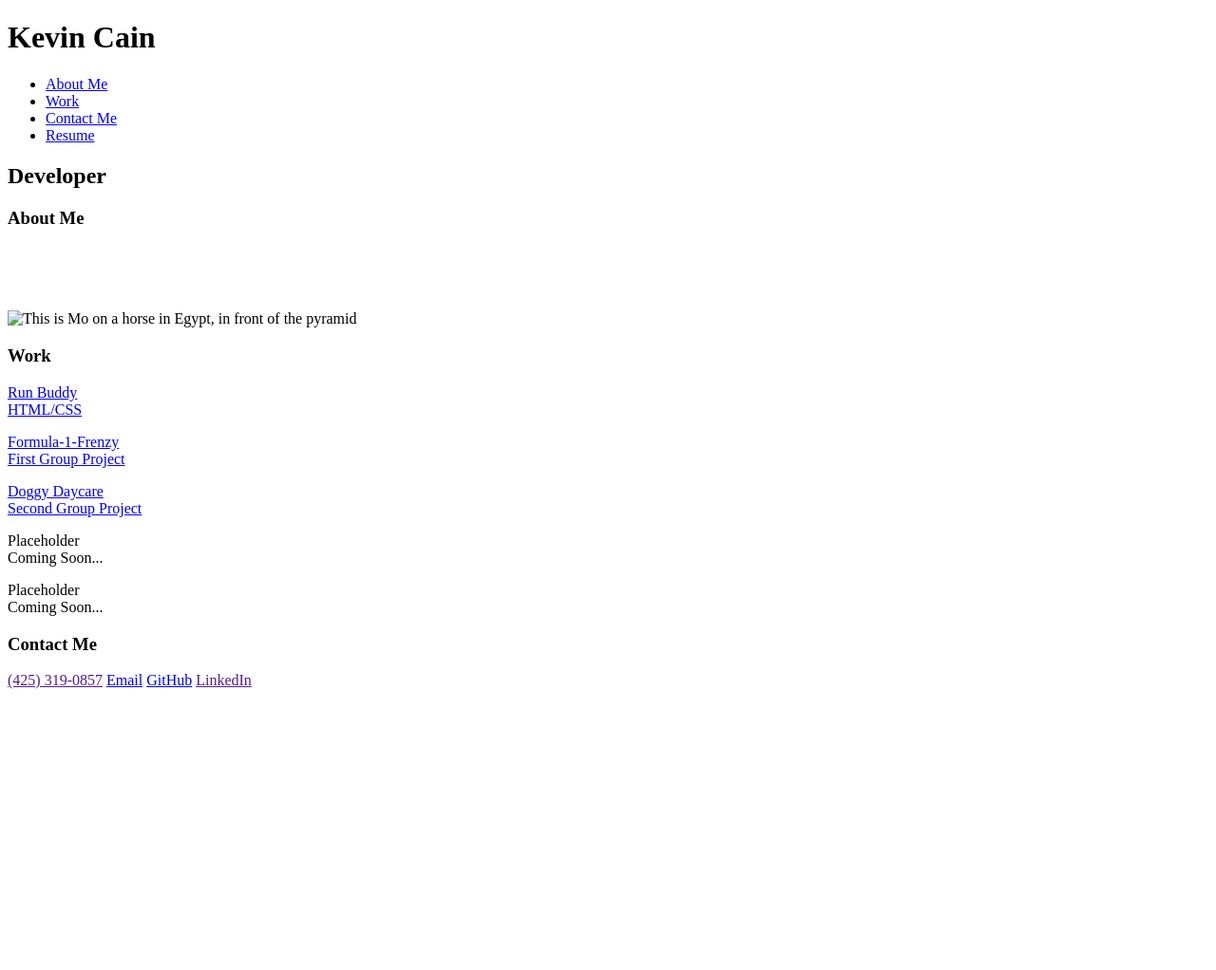
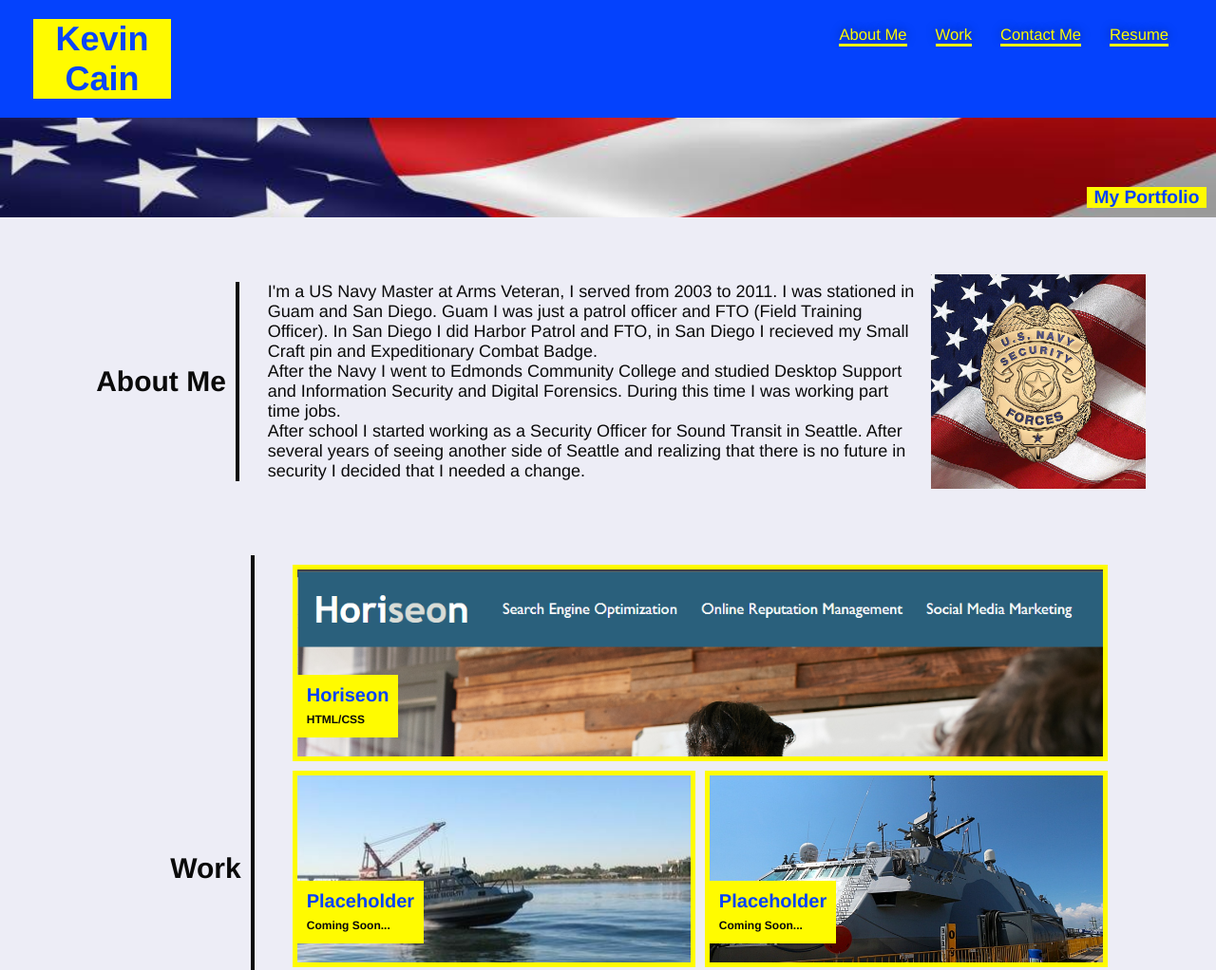
Before and after one commit to Arthur528/blu-pig-2, a plain HTML site: page index.html in a window 1280 px wide. Shown: the top 1022 px of the page at 95% size. Before the commit the page ends 800 px from the top, so only its background shows below. Drawn offline with Linux system fonts and the light colour scheme.

Commit message:
added css and images to my project

```diff
--- /dev/null
+++ b/assets/style.css
@@ -0,0 +1,275 @@
+:root {
+    --primary-color: #fffb00;
+    --secondary-color: #0442fd;
+    --tertiary-color: #0a0a0a;
+}
+
+* {
+    margin: 0;
+    padding: 0;
+    box-sizing: border-box;
+}
+
+body {
+    font-family: Helvetica, Arial, sans-serif;
+    background-color: #EDEDF6;
+}
+
+section {
+    padding: 10px;
+}
+
+/* apply styles to <header> */
+header {
+    padding: 20px 35px;
+    background-color: #0442fc;
+    display: flex;
+    justify-content: space-between;
+    flex-wrap: wrap;
+    top: 0;
+    background-color:var(--secondary-color);
+    background-attachment: fixed;
+}
+
+.header-highlight{
+    background-color: #3d3331;
+}
+
+
+header a {
+    text-decoration: none;
+    color: var(--primary-color);
+    border-bottom: 3px solid var(--primary-color);
+}
+
+header h1 {
+    font-weight: bold;
+    font-size: 36px;
+    color: #0945fa;
+    margin: 0;
+    background-color: var(--primary-color);
+    width: 12%;
+    text-align: center;
+}
+
+header nav {
+    margin: 7px 0;
+}
+
+header nav ul {
+    display: flex;
+    flex-wrap: wrap;
+    justify-content: space-between;
+    align-items: center;
+    list-style: none;
+}
+
+header nav ul li a {
+    margin: 10px 15px;
+    font-weight: lighter;
+    font-size: 1.3vw;
+    text-shadow: 0 0 10px rgba(0, 0, 0, 0.5);
+}
+
+/* Hero Style Start */
+.hero {
+    background-image: url('../assets/images/usflag.jpg');
+    background-size: cover;
+    display: flex;
+    justify-content: right;
+    flex-wrap: wrap;
+}
+
+.hero-section {
+    background-color: var(--primary-color);
+    width: 10%;
+    display: flex;
+    justify-content: right;
+    margin-top: 5%;
+}
+
+.hero-section h2 {
+    color: var(--secondary-color);
+    margin: 0 auto;
+    font-size: 1.5vw;
+}
+  /* Hero Style End */
+
+
+/* Section Styles */
+.sections {
+    margin: 50px auto;
+    padding-bottom: 10px;
+    width: 90%;
+    display: flex;
+    flex-wrap: wrap;
+    align-items: center;
+    justify-content: space-between;
+}
+
+.sections:last-child {
+    text-align: right;
+}
+
+.sections:not(:last-child) {
+    text-align: right;
+}
+
+.sections h3{
+    color: var(--tertiary-color);
+    font-size: 30px;
+    flex: 1 10%;
+    padding-right: 10px;
+}
+
+.sections-text {
+    flex: 12;
+    border-left: 4px solid var(--tertiary-color);
+    text-align: left;
+}
+
+.sections-text p {
+    color: var(--tertiary-color);
+    font-size: 18px;
+    padding-left: 30px;
+    padding-right: 15px;
+    text-align: left;
+}
+
+.bio-img {
+    display: block;
+    max-width: 20%;
+    height: auto;
+}
+
+/* work section style start*/
+.grid-work-container {
+    display: grid;
+    height: 80vh;
+    flex: 80%;
+    padding: 0 30px;
+    grid-gap: 10px;
+}
+
+.grid-item {
+    width: 100%;
+    height: 100%;
+    background-size: cover;
+    display: flex;
+    justify-content: flex-start;
+    align-items: flex-end;
+    background: cover;
+    border: 5px solid var(--primary-color);
+}
+
+.grid-item a{
+    text-decoration: none;
+}
+
+.grid-work-item-1 {
+    grid-column: 1 / span 2 ;
+    background-image: url('../assets/images/Horiseon.png');
+}
+
+.grid-work-item-2 {
+    grid-column: 1 / span 1 ;
+    grid-row: 2 / span 1;
+    background-image: url('../assets/images/Navboat.png');
+}
+
+.grid-work-item-3 {
+    grid-column: 2 / span 1 ;
+    grid-row: 2 / span 1;
+    background-image: url('../assets/images/freedom.JPG');
+}
+
+.grid-work-item-4 {
+    grid-column: 1 / span 1 ;
+    grid-row: 3 / span 1;
+    background-image: url('../assets/images/patrolboats.jpg');
+}
+
+.grid-work-item-5 {
+    grid-column: 2 / span 1 ;
+    grid-row: 3 / span 1;
+    background-image: url('../assets/images/MA\ badge.jpg');
+}
+
+.grid-item p {
+    margin: 20px 10px 20px 0;
+    padding: 10px;
+    background-color:var(--primary-color);
+    font-size: 20px;
+    font-weight: bold;
+    color: var(--secondary-color);
+}
+
+.grid-item span {
+    font-size: 12px;
+    color: var(--tertiary-color);
+}
+
+/* hover over effect on pictures */
+.grid-item:hover {
+    opacity: 0.7;
+}
+/* work section style end*/
+
+/* contact me section style start */
+.contactinfo {
+    display: flex;
+    flex-wrap: wrap;
+    padding: 15px;
+    justify-content: space-around;
+    font-size: 20px;
+    width: 100%;
+}
+.contactinfo a {
+    text-decoration: none;
+    border-radius: 5px;
+    margin: 0 30px;
+    color: var(--secondary-color);
+    font-weight: bold;
+    border-bottom: 3px solid var(--tertiary-color);
+}
+/* contact me section style end */
+
+/* MEDIA QUERY FOR SMALLER DESKTOP SCREENS AND SMALLER */
+@media screen and (max-width: 980px) {
+    header {
+        padding-bottom: 0;
+        justify-content: center;
+        position: relative;
+    }
+
+    header h1 {
+        width: 100%;
+        text-align: center;
+    }
+
+    header nav ul {
+        margin-top: 20px;
+        width: 100%;
+        justify-content: center;
+    }
+
+    header nav ul li a {
+        font-size: 20px;
+    }
+}
+
+/* MEDIA QUERY FOR TABLETS AND SMALLER */
+@media screen and (max-width: 768px) {
+    .sections h3 {
+        flex: 1 100%;
+        text-align: center;
+    }
+}
+
+/* MEDIA QUERY FOR MOBILE PHONES AND SMALLER */
+@media screen and (max-width: 575px) {
+    .sections h3 {
+        flex: 1 100%;
+        text-align: center;
+    }
+}
--- a/index.html
+++ b/index.html
@@ -4,7 +4,7 @@
     <meta charset="UTF-8">
     <meta http-equiv="X-UA-Compatible" content="IE=edge">
     <meta name="viewport" content="width=device-width, initial-scale=1.0">
-    <link rel="stylesheet" href="assets/css/style.css" />
+    <link rel="stylesheet" href="assets/style.css" />
     <title>Kevin Cain - Professional Portfolio</title>
 </head>
 <body>
@@ -37,7 +37,7 @@
 <!-- hero/jumbotron -->
 <section class="hero">
     <div class ="hero-section">
-        <h2>Developer</h2>
+        <h2>My Portfolio</h2>
     </div>
 </section>
 <!-- end hero -->
@@ -46,11 +46,11 @@
     <section id="about-me" class="sections">
         <h3>About Me</h3>
         <div class="sections-text">
-            <p></p> <br/>
-            <p></p> <br/>
-            <p></p>
+            <p>I'm a US Navy Master at Arms Veteran, I served from 2003 to 2011. I was stationed in Guam and San Diego. Guam I was just a patrol officer and FTO (Field Training Officer). In San Diego I did Harbor Patrol and FTO, in San Diego I recieved my Small Craft pin and Expeditionary Combat Badge.<br>
+            <p>After the Navy I went to Edmonds Community College and studied Desktop Support and Information Security and Digital Forensics. During this time I was working part time jobs.<br>
+            <p>After school I started working as a Security Officer for Sound Transit in Seattle. After several years of seeing another side of Seattle and realizing that there is no future in security I decided that I needed a change.</p>
         </div>
-            <img class="bio-img" src="./assets/images/Mo-pic.jpg" alt="This is Mo on a horse in Egypt, in front of the pyramid" />
+            <img class="bio-img" src="./assets/images/MA badge.jpg" alt="Master at Arms Badge" />
     </section>
 
     <!-- "Work" section -->
@@ -61,18 +61,16 @@
             <div class="grid-work-container">
 
                 <div class="grid-item grid-work-item-1">
-                    <a href="https://moyangdev.github.io/run-buddy/" target="_blank">
-                    <p>Run Buddy<br><span>HTML/CSS</span></p>
+                    <a href="https://github.com/Arthur528/Horseion-project.git" target="_blank">
+                    <p>Horiseon<br><span>HTML/CSS</span></p>
                     </a>
                 </div>
                 <div class="grid-item grid-work-item-2">
-                    <a href="https://moyangdev.github.io/Formula-1-Frenzy/" target="_blank">
-                    <p>Formula-1-Frenzy<br><span>First Group Project</span></p>
+                    <p>Placeholder<br><span>Coming Soon...</span></p>
                     </a>
                 </div>
                 <div class="grid-item grid-work-item-3">
-                    <a href="https://vast-plains-21432.herokuapp.com/" target="_blank">
-                    <p>Doggy Daycare<br><span>Second Group Project</span></p>
+                    <p>Placeholder<br><span>Coming Soon...</span></p>
                     </a>
                 </div>
                 <div class="grid-item grid-work-item-4">
```
Also changed, not shown: assets/images/Horiseon.png (added), assets/images/MA badge.jpg (added), assets/images/Navboat.png (added), assets/images/digital.jpg (added), assets/images/freedom.JPG (added), assets/images/patrolboats.jpg (added), assets/images/surfbc.jpg (added), assets/images/usflag.jpg (added), 1 other file.
